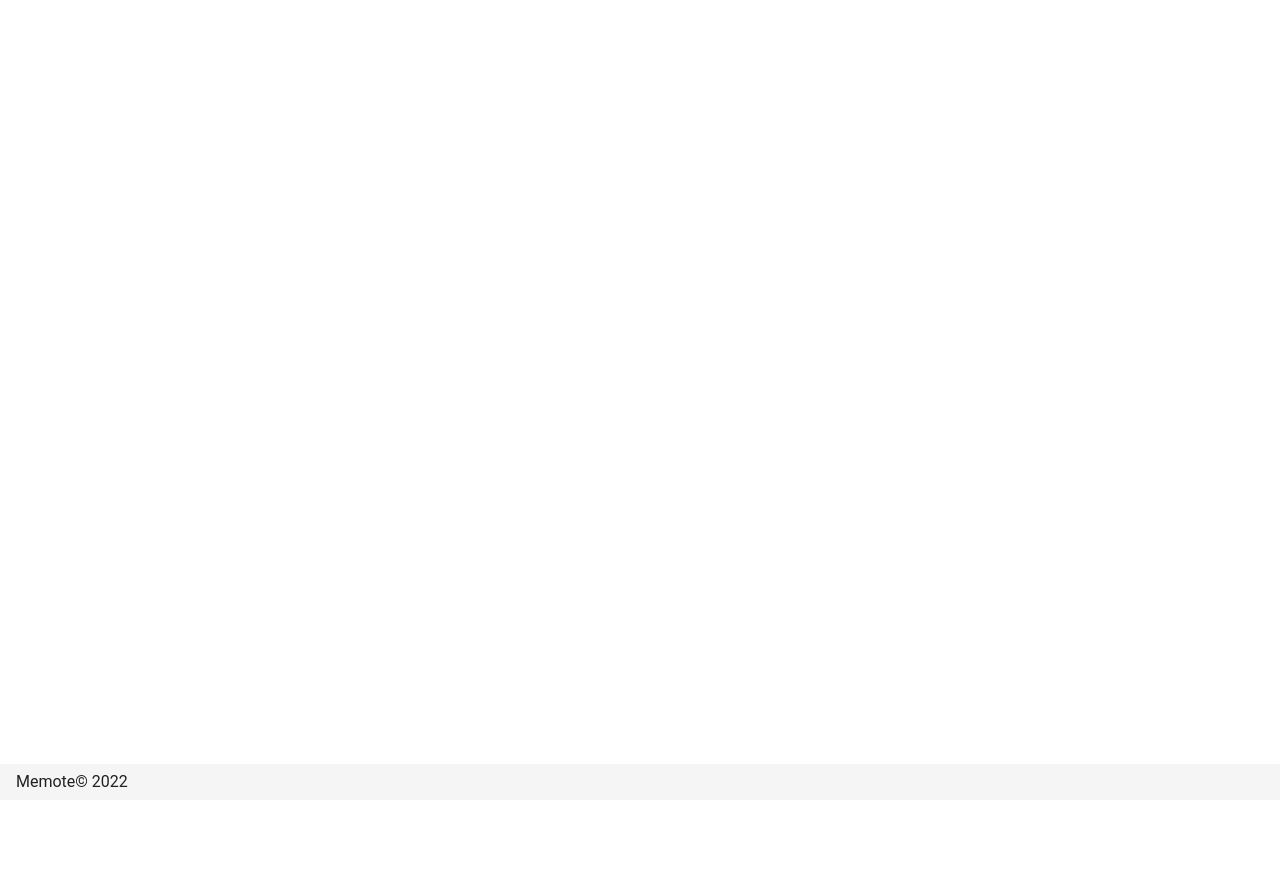
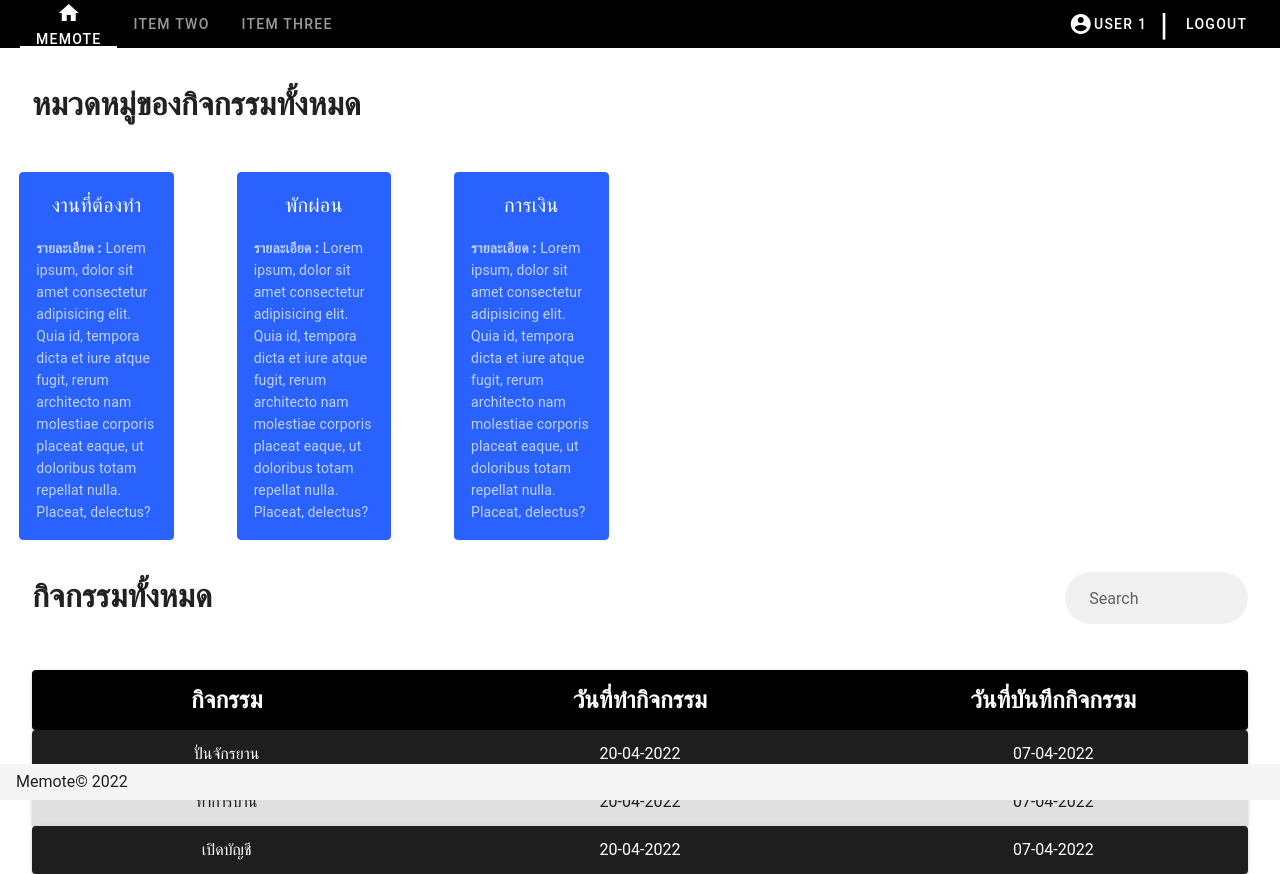
Before and after one commit to Pornteera0504/Memote, a Vue app in the folder frontend/: page /home in a window 1280 px wide. Before the commit the page ends 800 px from the top, so only its background shows below. Built offline with nearby package versions, Linux system fonts and the light colour scheme.

Commit message:
Add Landing Page to project

```diff
--- a/frontend/package.json
+++ b/frontend/package.json
@@ -14,6 +14,7 @@
     "vuetify": "^2.6.4"
   },
   "devDependencies": {
+    "@mdi/font": "^6.6.96",
     "@vue/cli-plugin-babel": "~4.5.12",
     "@vue/cli-plugin-eslint": "~4.5.12",
     "@vue/cli-plugin-router": "~4.5.12",
@@ -23,6 +24,7 @@
     "eslint": "^6.7.2",
     "eslint-plugin-prettier": "^3.3.1",
     "eslint-plugin-vue": "^6.2.2",
+    "material-design-icons-iconfont": "^6.6.0",
     "prettier": "^2.2.1",
     "vue-template-compiler": "^2.6.11"
   }
--- /dev/null
+++ b/frontend/src/components/CardType.vue
@@ -0,0 +1,16 @@
+<template>
+  <v-card class="mx-auto" max-width="80%" color="blue accent-4" outlined dark>
+    <v-card-title class="d-flex align-center justify-center"
+      >{{ type.name }}</v-card-title
+    >
+    <v-card-text
+      ><span class="font-weight-black">รายละเอียด : </span>{{ type.describ }}</v-card-text
+    >
+  </v-card>
+</template>
+<script>
+export default {
+  name: "CardType",
+  props: {type: Function},
+};
+</script>
--- /dev/null
+++ b/frontend/src/components/History.vue
@@ -0,0 +1,57 @@
+<template>
+  <div>
+    <v-row class="mx-5">
+      <v-col cols="12">
+        <v-card color="black accent-4" dark>
+          <v-row>
+            <v-col cols="4" class="d-flex align-center justify-center">
+              <h2>กิจกรรม</h2>
+            </v-col>
+            <v-col cols="4" class="d-flex align-center justify-center">
+              <h2>วันที่ทำกิจกรรม</h2>
+            </v-col>
+            <v-col cols="4" class="d-flex align-center justify-center">
+              <h2>วันที่บันทึกกิจกรรม</h2>
+            </v-col>
+          </v-row>
+        </v-card>
+      </v-col>
+    </v-row>
+    <v-row class="mx-5">
+      <v-col cols="12" v-for="(task, index) in tasks" :key="task">
+        <v-card dark v-if="index%2 === 0">
+          <v-row>
+            <v-col cols="4" class="d-flex align-center justify-center">
+              {{ task.name }}
+            </v-col>
+            <v-col cols="4" class="d-flex align-center justify-center">
+              {{ task.date }}
+            </v-col>
+            <v-col cols="4" class="d-flex align-center justify-center">
+              {{ task.record }}
+            </v-col>
+          </v-row>
+        </v-card>
+        <v-card color="grey lighten-2 accent-4" light v-else>
+          <v-row>
+            <v-col cols="4" class="d-flex align-center justify-center">
+              {{ task.name }}
+            </v-col>
+            <v-col cols="4" class="d-flex align-center justify-center">
+              {{ task.date }}
+            </v-col>
+            <v-col cols="4" class="d-flex align-center justify-center">
+              {{ task.record }}
+            </v-col>
+          </v-row>
+        </v-card>
+      </v-col>
+    </v-row>
+  </div>
+</template>
+<script>
+export default {
+  name: "History",
+  props: { tasks: Function },
+};
+</script>
--- /dev/null
+++ b/frontend/src/components/Navigation.vue
@@ -0,0 +1,30 @@
+<template>
+  <v-app-bar class="px-5" color="black accent-4" elevate-on-scroll dense dark>
+    <v-tabs icons-and-text>
+      <v-tab href="#tab-1">
+        Memote
+        <v-icon>mdi-home</v-icon>
+      </v-tab>
+      <v-tab>Item Two</v-tab>
+      <v-tab>Item Three</v-tab>
+    </v-tabs>
+    <v-spacer />
+
+    <v-btn icon class="mx-2">
+      <v-icon>mdi-account-circle</v-icon>
+      <span>User 1</span>
+    </v-btn>
+
+    <v-btn icon disabled>
+      <span style="font-size: 2rem; color: white" class="mx-1">|</span>
+    </v-btn>
+    <v-btn icon class="mx-1">
+      <span>Logout</span>
+    </v-btn>
+  </v-app-bar>
+</template>
+<script>
+export default {
+    name: "Navigation",
+}
+</script>
--- a/frontend/src/main.js
+++ b/frontend/src/main.js
@@ -2,11 +2,13 @@ import Vue from "vue";
 import App from "./App.vue";
 import router from "./router";
 import vuetify from "@/plugins/vuetify";
+import icon from '@mdi/font/css/materialdesignicons.css'
 
 Vue.config.productionTip = false;
 
 new Vue({
   router,
   vuetify,
+  icon,
   render: (h) => h(App),
 }).$mount("#app");
--- a/frontend/src/router/index.js
+++ b/frontend/src/router/index.js
@@ -1,6 +1,7 @@
 import Vue from "vue";
 import VueRouter from "vue-router";
 import Login from "../views/Login.vue";
+import Landing from "../views/Landing.vue"
 
 Vue.use(VueRouter);
 
@@ -9,6 +10,11 @@ const routes = [
     path: "/",
     name: "Login",
     component: Login,
+  },
+  {
+    path: "/home",
+    name: "Home",
+    component: Landing,
   },
 ];
 
--- /dev/null
+++ b/frontend/src/views/Landing.vue
@@ -0,0 +1,80 @@
+<template>
+  <div>
+    <Navigation />
+    <v-row class="my-5 mx-5">
+      <v-col cols="12">
+        <h1>หมวดหมู่ของกิจกรรมทั้งหมด</h1>
+      </v-col>
+    </v-row>
+    <v-row>
+        <v-col cols="2" v-for="card in cards" :key="card">
+            <CardType :type=card />
+        </v-col>
+    </v-row>
+    <v-row class="my-5 mx-5">
+        <v-col cols="10">
+            <h1>กิจกรรมทั้งหมด</h1>
+        </v-col>
+        <v-col cols="2">
+            <v-text-field
+                label="Search"
+                placeholder="Task Name"
+                filled
+                rounded
+                dense
+            />
+        </v-col>
+    </v-row>
+    <History :tasks=tasks />
+
+  </div>
+</template>
+<script>
+import Navigation from "@/components/Navigation.vue"
+import CardType from "@/components/CardType.vue"
+import History from "@/components/History.vue"
+
+export default {
+    name: "Landing",
+    components: {
+        Navigation,
+        CardType,
+        History
+    },
+    data() {
+        return{
+            cards: [
+                {
+                    name: "งานที่ต้องทำ",
+                    describ: "Lorem ipsum, dolor sit amet consectetur adipisicing elit. Quia id, tempora dicta et iure atque fugit, rerum architecto nam molestiae corporis placeat eaque, ut doloribus totam repellat nulla. Placeat, delectus?"
+                },
+                {
+                    name: "พักผ่อน",
+                    describ: "Lorem ipsum, dolor sit amet consectetur adipisicing elit. Quia id, tempora dicta et iure atque fugit, rerum architecto nam molestiae corporis placeat eaque, ut doloribus totam repellat nulla. Placeat, delectus?"
+                },
+                {
+                    name: "การเงิน",
+                    describ: "Lorem ipsum, dolor sit amet consectetur adipisicing elit. Quia id, tempora dicta et iure atque fugit, rerum architecto nam molestiae corporis placeat eaque, ut doloribus totam repellat nulla. Placeat, delectus?"
+                }
+            ],
+            tasks: [
+                {
+                    name: "ปั่นจักรยาน",
+                    date: "20-04-2022",
+                    record: "07-04-2022"
+                },
+                {
+                    name: "ทำการบ้าน",
+                    date: "20-04-2022",
+                    record: "07-04-2022"
+                },
+                {
+                    name: "เปิดบัญชี",
+                    date: "20-04-2022",
+                    record: "07-04-2022"
+                }
+            ]
+        }
+    }
+}
+</script>
```
